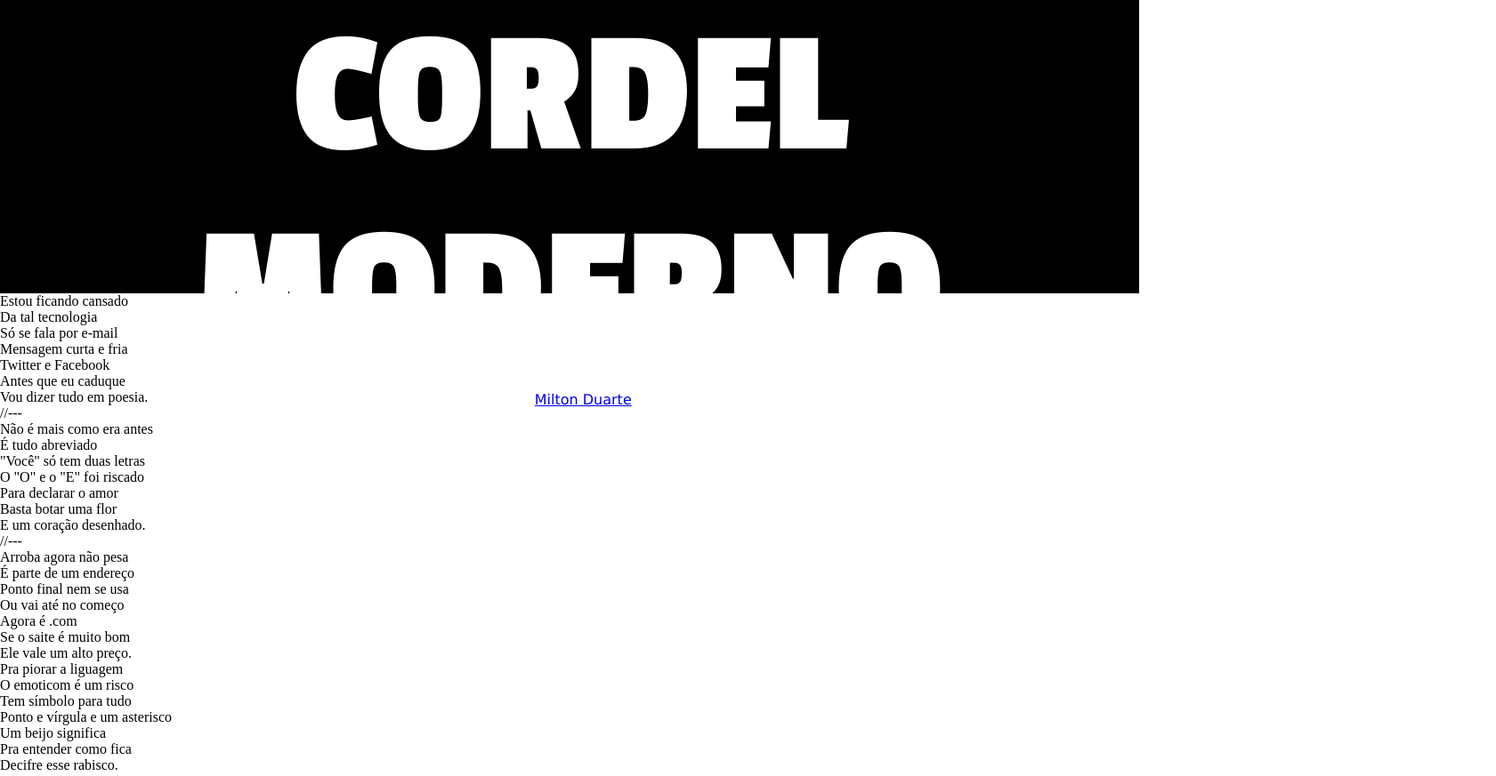
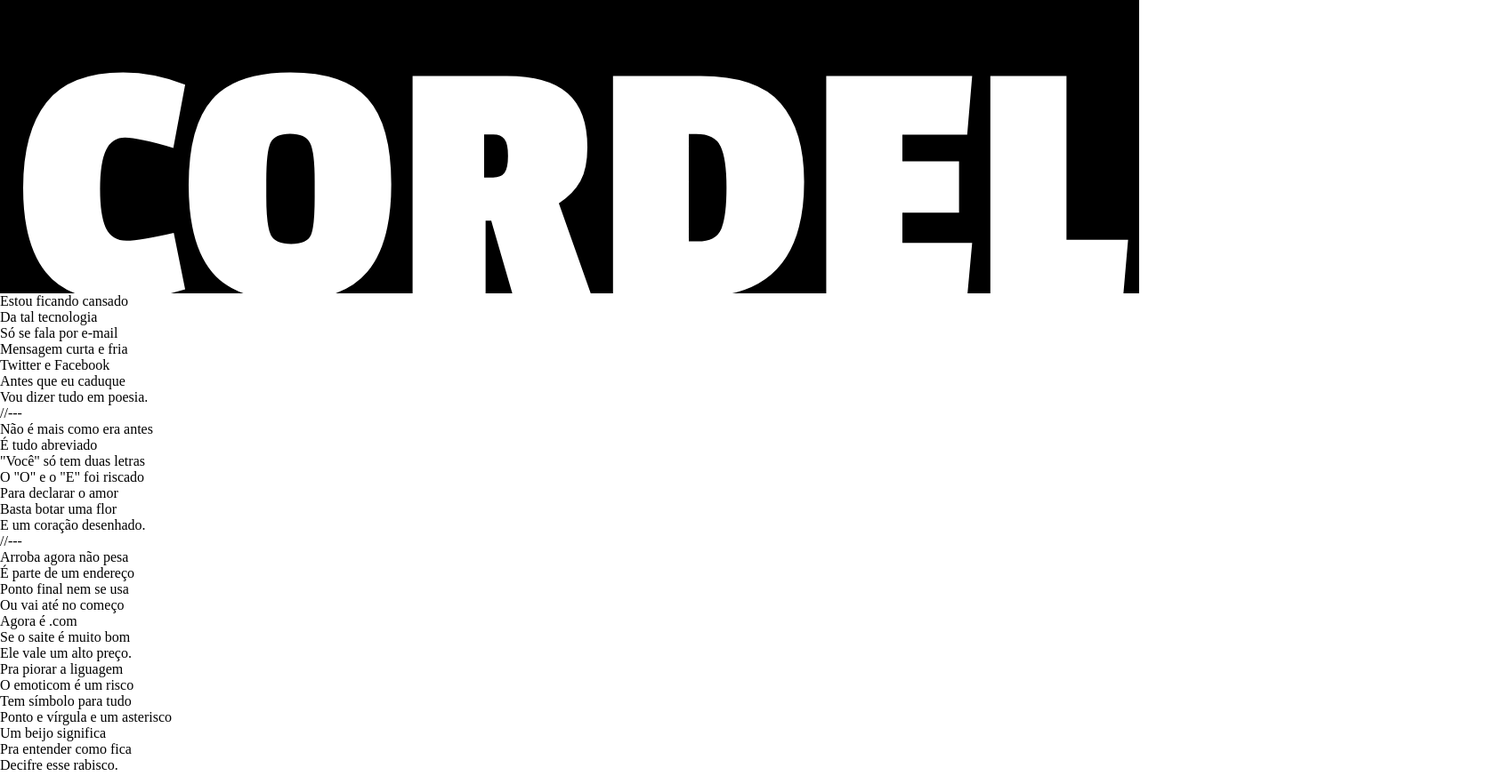
Before and after one commit to GustavoRodriguesg/html-css, a plain HTML site: page exercicios/d012/index.html in a window 1280 px wide. Shown: the top 873 px of the page at 89% size, 1681 px wide, since content can reach past the window. Drawn offline with Linux system fonts and the light colour scheme.

Commit message:
Update index.html

```diff
--- a/exercicios/d012/index.html
+++ b/exercicios/d012/index.html
@@ -35,7 +35,7 @@
         }
         header>h1{
          font-family: var(--font-titulo);
-         font-size: 200px;
+         font-size: 400px;
 
         }
         header>p{
```
